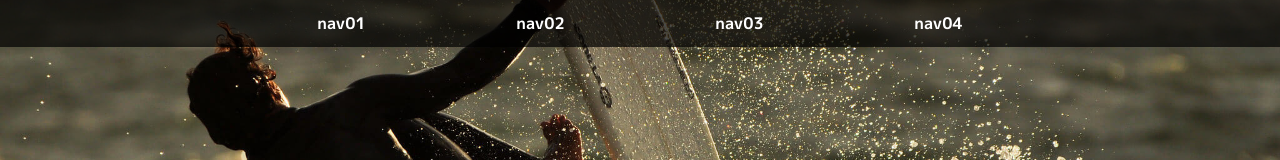
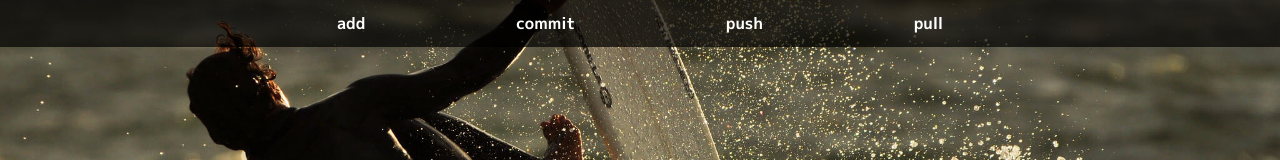
Before and after one commit to MisuYurika/lesson01_test, a plain HTML site: page index.html in a window 1280 px wide. Shown: the top 160 px of the page. Drawn offline with Linux system fonts and the light colour scheme.

Commit message:
ギットの操作に慣れましょう

```diff
--- a/index.html
+++ b/index.html
@@ -26,10 +26,10 @@
             <!-- sp_header -->
             <nav id="global-nav">
                 <ul>
-                    <li><a href="">nav01</a></li>
-                    <li><a href="">nav02</a></li>
-                    <li><a href="">nav03</a></li>
-                    <li><a href="">nav04</a></li>
+                    <li><a href="">add</a></li>
+                    <li><a href="">commit</a></li>
+                    <li><a href="">push</a></li>
+                    <li><a href="">pull</a></li>
                 </ul>
             </nav>
             <!-- /#global-nav -->
```
